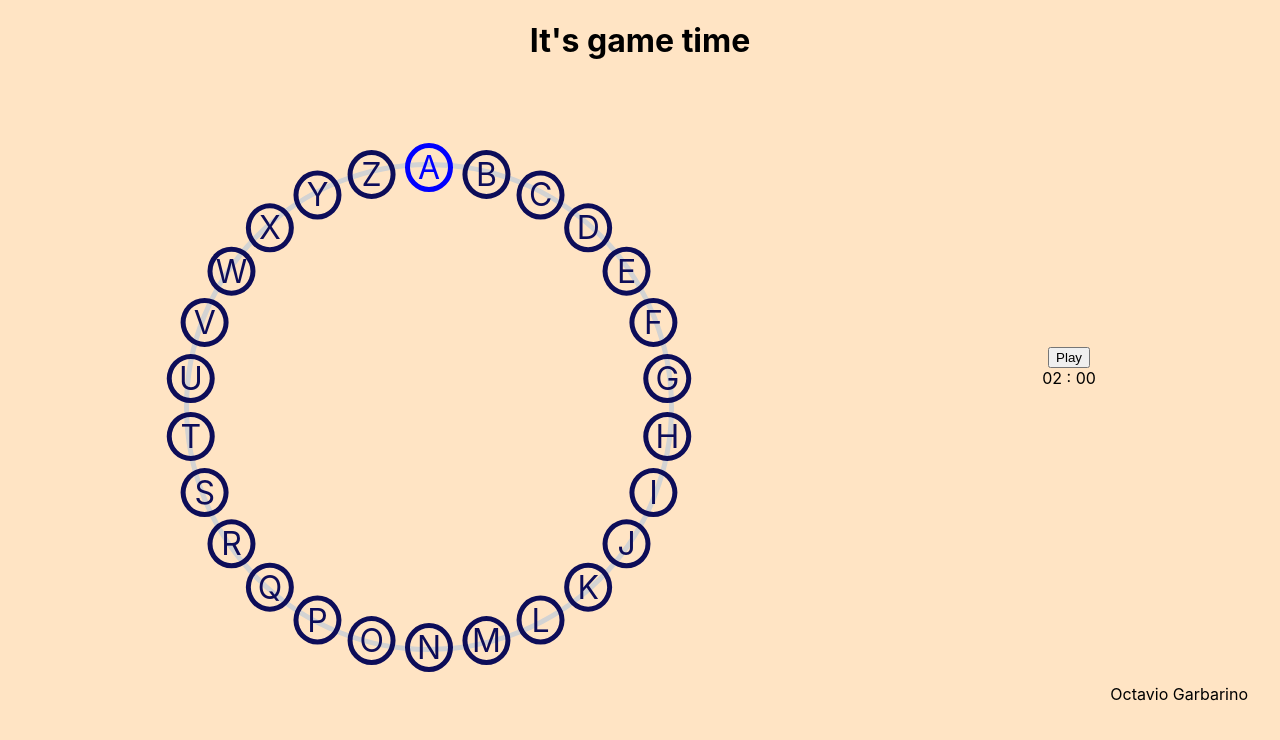
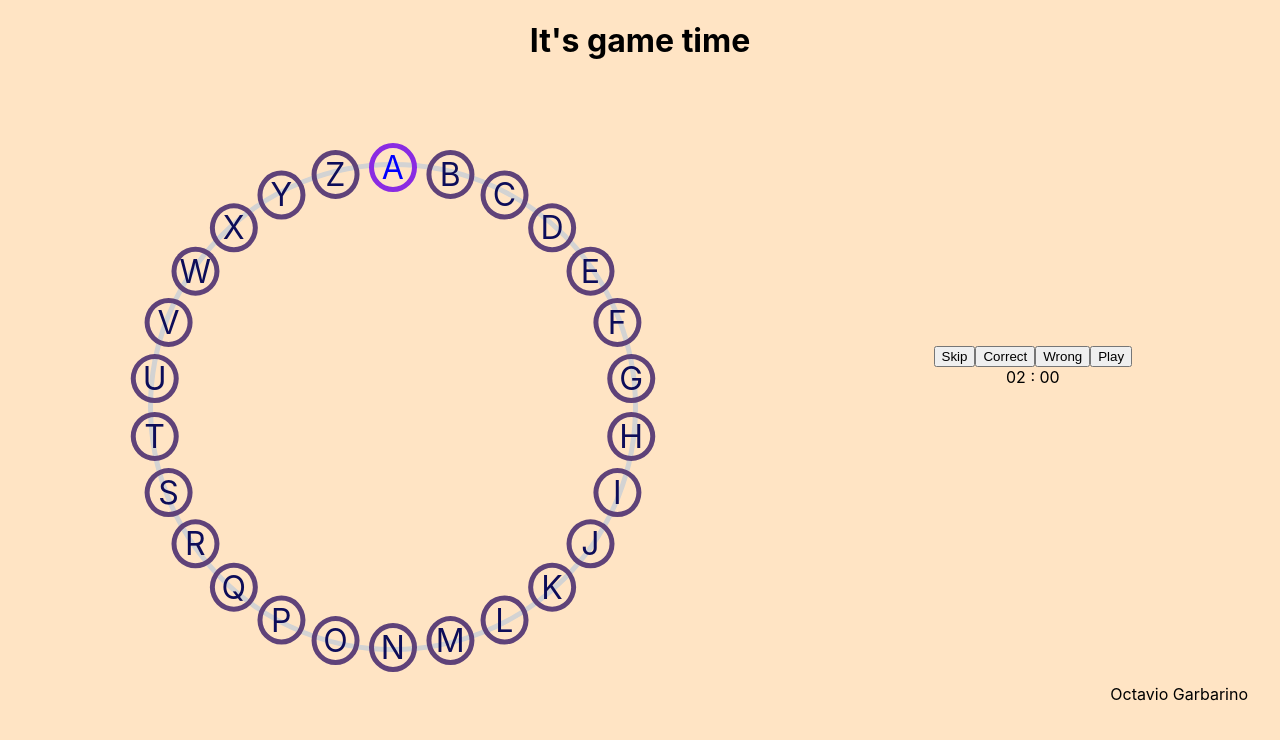
Before and after one commit to octaviogarbet/wheelgames-control, a React (Create React App) app: page / in a window 1280 px wide. Shown: the top 740 px of the page. Built offline with nearby package versions, Linux system fonts and the light colour scheme.

Commit message:
wheel's controls working fine

```diff
--- a/src/components/control/control.scss
+++ b/src/components/control/control.scss
@@ -0,0 +1,4 @@
+.control-pannel {
+  display: flex;
+  flex-wrap: wrap;
+}
--- a/src/components/control/index.jsx
+++ b/src/components/control/index.jsx
@@ -7,9 +7,24 @@ class Control extends Component {
     this.props.onPlayStopChange();
   }
 
+  handleSkip = () => {
+    this.props.onSkip();
+  }
+
+  handleCorrect = () => {
+    this.props.onCorrect();
+  }
+
+  handleWrong = () => {
+    this.props.onWrong();
+  }
+
   render() {
     return (
       <div className="control-pannel">
+        <button className="skip" onClick={this.handleSkip}>Skip</button>
+        <button className="correct" onClick={this.handleCorrect}>Correct</button>
+        <button className="wrong" onClick={this.handleWrong}>Wrong</button>
         <button className="stop-play" onClick={this.handlePlayStop}>{this.props.running ? "Stop" : "Play" }</button>
       </div>
     );
--- a/src/components/game/index.jsx
+++ b/src/components/game/index.jsx
@@ -17,37 +17,54 @@ class Game extends Component {
     };
   }
 
+  findByStateFrom = (items, state, index) => {
+    let nextIndex = -1;
+    for(var i = index; i < items.length; i++) {
+      if(items[i].state === state) {
+        nextIndex = i;
+        break;
+      }
+    }
+    return nextIndex
+  }
+
   goToNext = () => {
     let index = this.state.activeIndex + 1;
-    let nextIndex = this.state.items.indexOf((item => item.state === 'initial'), index);
+    let nextIndex = this.findByStateFrom(this.state.items, 'initial', index);
     if (nextIndex >= 0) {
       this.setState({activeIndex: nextIndex});
     } else {
-      nextIndex = this.state.items.indexOf((item => item.state === 'initial'));
+      nextIndex = this.findByStateFrom(this.state.items, 'initial', 0);
       if (nextIndex >= 0) {
         this.setState({activeIndex: nextIndex});
       }
     }
   }
 
+  updateCurrentItemState = (state) => {
+    const newItems = [...this.state.items];
+    const item = {
+      ...newItems[this.state.activeIndex],
+      state: state
+    }
+    newItems[this.state.activeIndex] = item;
+    this.setState({ items: newItems });
+  }
+
   handleCorrect = () => {
-    this.setState({
-      items: this.state.items[this.state.activeIndex].state = 'correct'
-    });
+    this.updateCurrentItemState('correct');
     this.goToNext();
   }
 
   handleWrong = () => {
-    this.setState({
-      items: this.state.items[this.state.activeIndex].state = 'wrong'
-    });
+    this.updateCurrentItemState('wrong');
     this.goToNext();
   }
 
   handleSkip = () => {
     this.goToNext();
     this.setState({
-      running: !this.state.running
+      running: false
     });
   }
 
@@ -64,7 +81,8 @@ class Game extends Component {
           <Wheel letters={this.state.items} active={this.letters[this.state.activeIndex]}/>
         </div>
         <div className="game-pad">
-          <Control running={this.state.running} onPlayStopChange={this.handlePlayStopChange}/>
+          <Control running={this.state.running} onPlayStopChange={this.handlePlayStopChange}
+           onSkip={this.handleSkip} onCorrect={this.handleCorrect} onWrong={this.handleWrong}/>
           <Timer running={this.state.running}/>
         </div>
       </main>
--- a/src/components/wheel/index.jsx
+++ b/src/components/wheel/index.jsx
@@ -7,7 +7,7 @@ class Wheel extends Component {
     const letters = this.props.letters;
     const listItems = letters.map((letter) =>
       <Letter key={letter.label.toString()}
-                letter={letter.label} status={letter.status} isActive={letter.label === this.props.active}/>
+                letter={letter.label} status={letter.state} isActive={letter.label === this.props.active}/>
 
     );
     return (
--- a/src/components/wheel/wheel.scss
+++ b/src/components/wheel/wheel.scss
@@ -53,12 +53,15 @@
     }
     &.correct {
       border: solid 5px green;
+      filter: grayscale(0);
     }
     &.wrong {
       border: solid 5px red;
+      filter: grayscale(0);
+    }
+    &.initial {
+      border: solid 5px blueviolet;
     }
   }
-  &.initial {
-    border: solid 5px blueviolet;
-  }
+
 }
```
